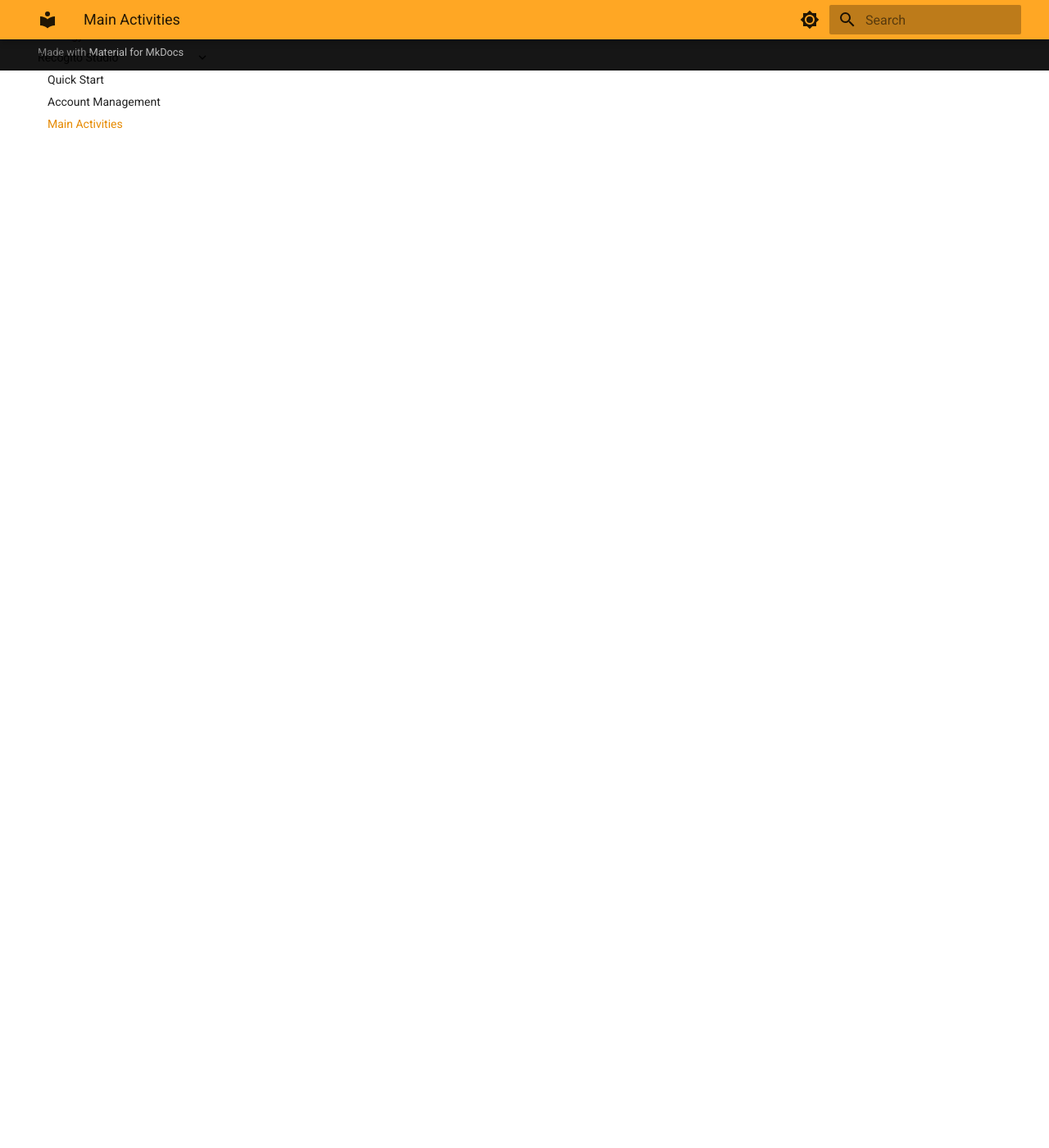
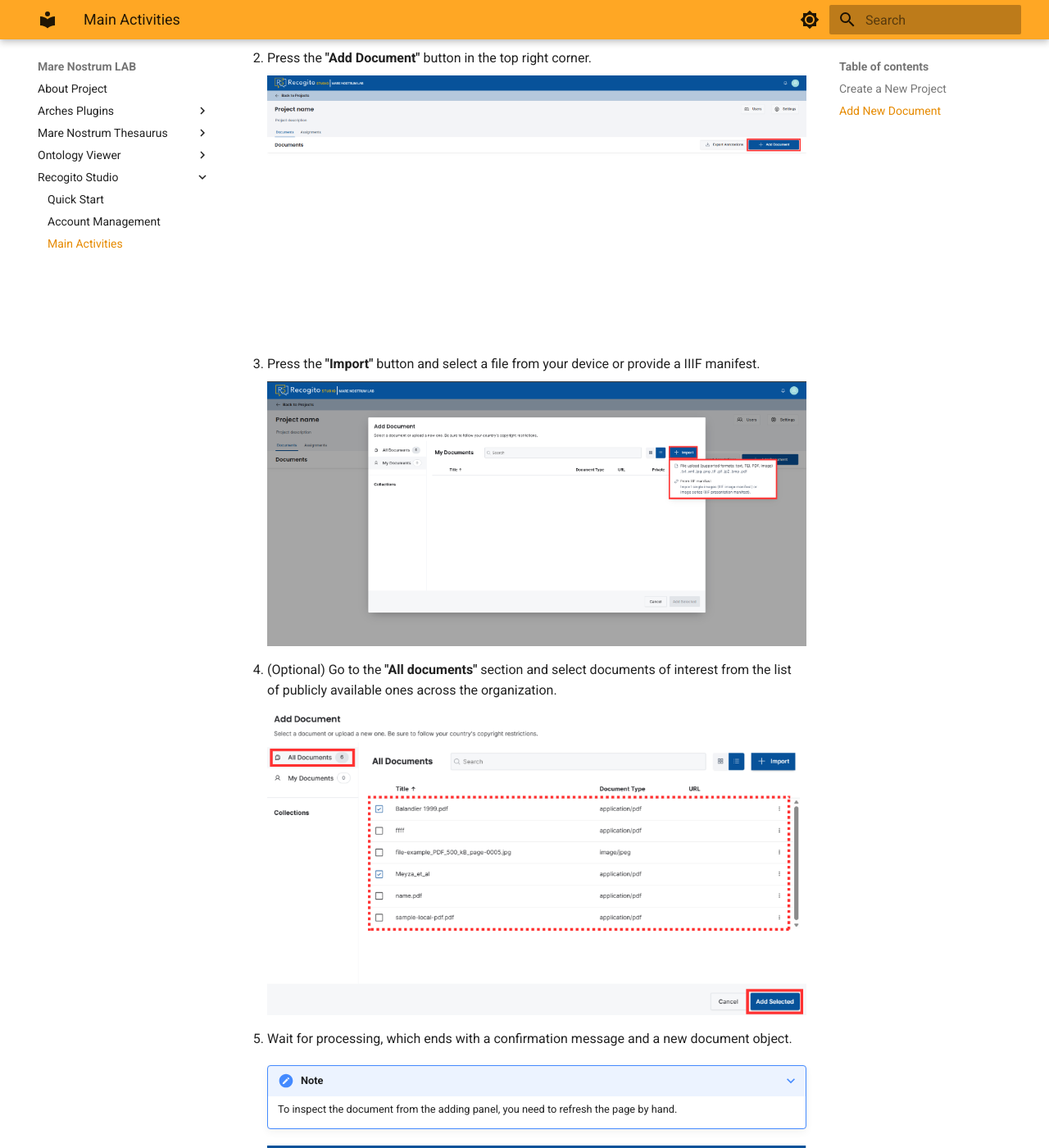
Before and after one commit to Mare-Nostrum-Lab-UJ/Mare-Nostrum-Lab-UJ.github.io, an MkDocs documentation site: the page built from docs/recogito-studio/main-activities.md, in a window 1280 px wide and 1400 px high, scrolled down 2121 px. Shown: the whole window at 82% size. Built offline with MkDocs 1.6.1 and Material for MkDocs 9.7.7, drawn with Linux system fonts in a browser that asks for light colours; before the commit the page ends 2207 px from its top, so only the background shows below that.

Commit message:
add: (RS) Main Activities - Add New Document.

```diff
--- a/docs/recogito-studio/main-activities.md
+++ b/docs/recogito-studio/main-activities.md
@@ -43,3 +43,26 @@
     ![Empty project page](main-activities/creation-success.png)
 
 ---
+
+## Add New Document
+
+1. [Create](#create-new-project) or open a project.
+
+1. Press the **"Add Document"** button in the top right corner.
+
+    ![Add Document button](main-activities/add-document-button.png)
+
+1. Press the **"Import"** button and select a file from your device or provide a IIIF manifest.
+
+    ![Import Document button](main-activities/import-options.png)
+
+1. (Optional) Go to the **"All documents"** section and select documents of interest from the list of publicly available ones across the organization.
+
+    ![All Documents section](main-activities/public-documents.png)
+
+1. Wait for processing, which ends with a confirmation message and a new document object.
+
+    ???+ note
+        To inspect the document from the adding panel, you need to refresh the page by hand.
+
+    ![Import ended with success](main-activities/successful-import.png)
```
Also changed, not shown: docs/recogito-studio/main-activities/add-document-button.png (added), docs/recogito-studio/main-activities/import-options.png (added), docs/recogito-studio/main-activities/public-documents.png (added), docs/recogito-studio/main-activities/successful-import.png (added).
